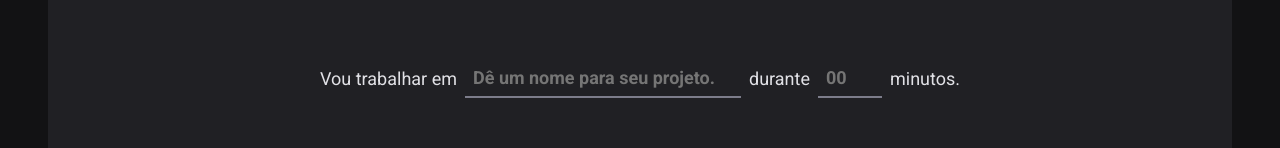
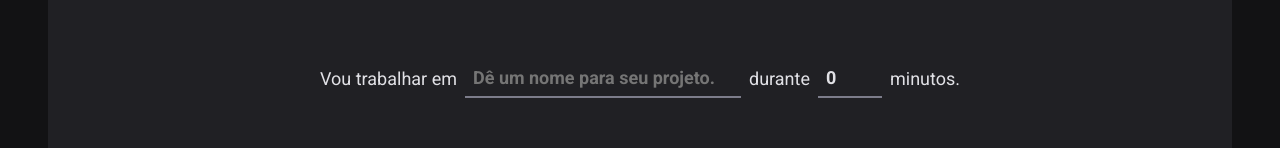
Before and after one commit to rosendo2015/timer-ignite, a React (Vite) app: page / in a window 1280 px wide. Shown: the part 166-314 px from the top of the page. Built offline with nearby package versions, Linux system fonts and the light colour scheme.

Commit message:
countdown

```diff
--- a/src/pages/Home/index.jsx
+++ b/src/pages/Home/index.tsx
@@ -11,23 +11,64 @@
   MinutesAmountInput,
   TaskInput,
 } from './styles'
+import { useState } from 'react'
 const newCycleFormValidationSchema = zod.object({
   task: zod.string().min(1, 'Informe a tarefa'),
-  minutsAmount: zod
+  minutesAmount: zod
     .number()
     .min(5, 'Valor mínimo 5 minutos')
     .max(60, 'Valor máximo 60 minutos'),
 })
+/*
+  interface NewCycleFormData {
+  task: string
+  minutesAmount: number
+}
+*/
+type NewCycleFormData = zod.infer<typeof newCycleFormValidationSchema>
+
+interface Cycle {
+  id: string
+  task: string
+  minutesAmount: number
+}
+
 export function Home() {
-  const { register, handleSubmit, watch, formState } = useForm({
+  const [cycles, setCycles] = useState<Cycle[]>([])
+  const [activeCycleId, setActiveCycleId] = useState<string | null>(null)
+  const [amountSecondsPassed, setAmountSecondsPassed] = useState(0)
+
+  const { register, handleSubmit, watch, reset } = useForm<NewCycleFormData>({
     resolver: zodResolver(newCycleFormValidationSchema),
+    defaultValues: {
+      task: '',
+      minutesAmount: 0,
+    },
   })
 
-  function handleCreateNewCycle(data) {
-    console.log(data)
+  function handleCreateNewCycle(data: NewCycleFormData) {
+    const id = String(new Date().getTime())
+    const newCycle: Cycle = {
+      id,
+      task: data.task,
+      minutesAmount: data.minutesAmount,
+    }
+
+    setCycles((state) => [...state, newCycle])
+    setActiveCycleId(id)
+
+    reset()
   }
+  const activeCycle = cycles.find((cycle) => cycle.id === activeCycleId)
 
-  console.log(formState.errors)
+  const totalSeconds = activeCycle ? activeCycle.minutesAmount * 60 : 0
+  const currentSeconds = activeCycle ? totalSeconds - amountSecondsPassed : 0
+
+  const minutesAmount = Math.floor(currentSeconds / 60)
+  const secondsAmount = currentSeconds % 60
+
+  const minutes = String(minutesAmount).padStart(2, '0')
+  const seconds = String(secondsAmount).padStart(2, '0')
 
   const task = watch('task')
   const isSubmitDisabled = !task
@@ -64,11 +105,11 @@
           <span>minutos.</span>
         </FormContainer>
         <CountDownContainer>
-          <span>0</span>
-          <span>0</span>
+          <span>{minutes[0]}</span>
+          <span>{minutes[1]}</span>
           <Separator>:</Separator>
-          <span>0</span>
-          <span>0</span>
+          <span>{seconds[0]}</span>
+          <span>{seconds[1]}</span>
         </CountDownContainer>
 
         <StartCountDownButton disabled={isSubmitDisabled} type="submit">
```
